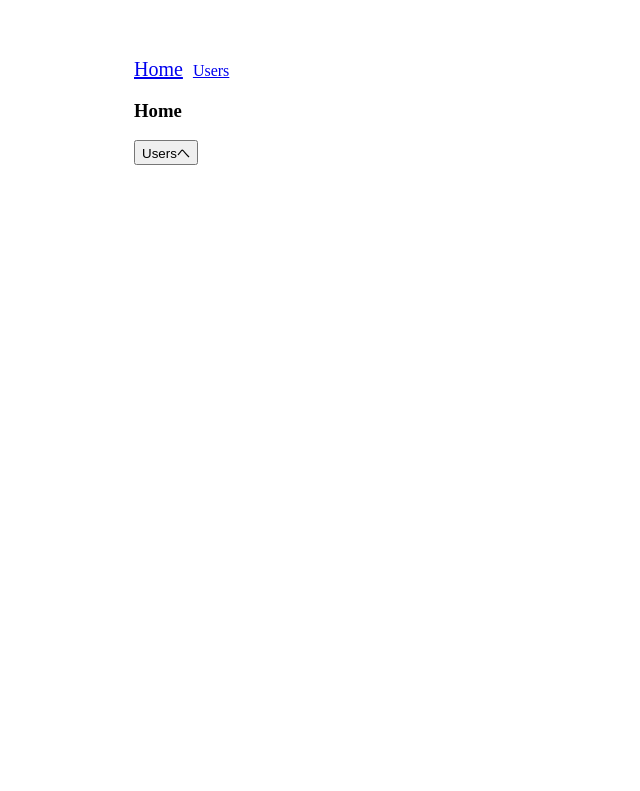
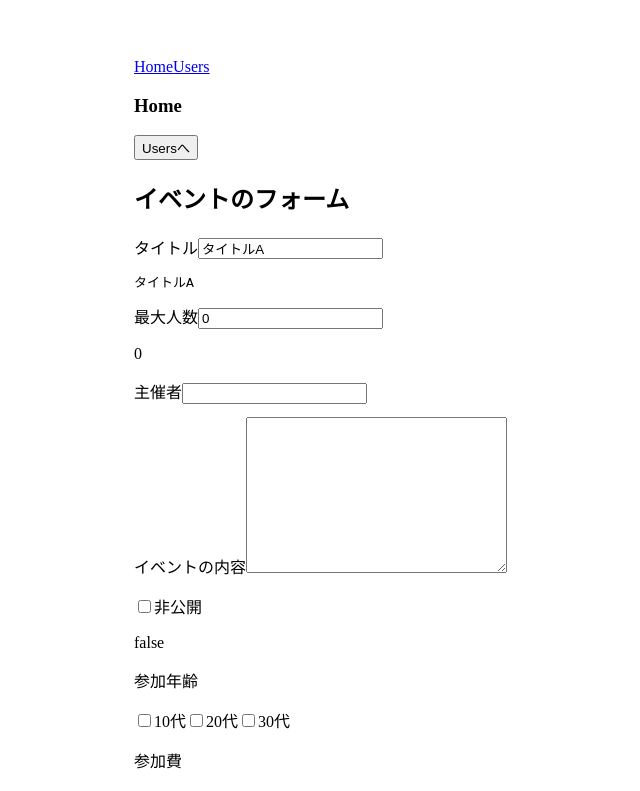
Before and after one commit to Daichi-Fukuta/vue-practice, a Vue app: page / in a window 1280 px wide. Shown: the top 791 px of the page, without its empty margins (156-796 px from the left). Built offline with nearby package versions, Linux system fonts and the light colour scheme.

Commit message:
フォームを作った！

```diff
--- a/src/App.vue
+++ b/src/App.vue
@@ -15,14 +15,78 @@
         >Users</router-link>
     </nav>
     <router-view></router-view>
+    <h2>イベントのフォーム</h2>
+    <EventTitle v-model="eventData.title"></EventTitle>
+    <label for="maxNumber">最大人数</label>
+    <input
+      id="maxNumber"
+      type="number"
+      v-model.number="eventData.maxNumber"
+    >
+    <p>{{ eventData.maxNumber }}</p>
+    <label for="host">主催者</label>
+    <input
+      id="host"
+      type="text"
+      v-model.trim="eventData.host"
+    >
+    <pre>{{ eventData.host }}</pre>
+    <label for="detail">イベントの内容</label>
+    <textarea
+      id="detail"
+      cols="30"
+      rows="10"
+      v-model="eventData.detail"
+      ></textarea>
+      <p>{{ eventData.detail }}</p>
+      <input
+        type="checkbox"
+        id="isPrivate"
+        v-model="eventData.isPrivate"
+        >
+      <label for="isPrivate">非公開</label>
+      <p>{{ eventData.isPrivate }}</p>
+      <p>参加年齢</p>
+      <input type="checkbox" id="10" value="10代" v-model="eventData.target">
+      <label for="10">10代</label>
+      <input type="checkbox" id="20" value="20代" v-model="eventData.target">
+      <label for="20">20代</label>
+      <input type="checkbox" id="30" value="30代" v-model="eventData.target">
+      <label for="30">30代</label>
+      <p>参加費</p>
+      <input type="radio" id="free" value="無料" v-model="eventData.price">
+      <label for="free">無料</label>
+      <input type="radio" id="paid" value="有料" v-model="eventData.price">
+      <label for="paid">有料</label>
+      <p>開催場所</p>
+      <select v-model="eventData.location" multiple>
+        <option v-for="location in locations" v-bind:key="location">{{ location }}</option>
+      </select>
+      <p>{{ eventData.location }}</p>
   </div>
 </template>
 
-<style scoped>
-    .link {
-        margin-right: 10px;
+<script>
+import EventTitle from './components/EventTitle.vue';
+
+export default {
+  components: {
+    EventTitle: EventTitle,
+  },
+  data: function () {
+    return {
+      locations: ['東京', '大阪', '名古屋'],
+      eventData: {
+        title: 'タイトルA',
+        maxNumber: 0,
+        host: '',
+        detail: '',
+        isPrivate: false,
+        target: [],
+        price: '無料',
+        location: '東京'
       }
-    .active--link {
-        font-size: 20px;
     }
-</style>
+  }
+}
+</script>
--- /dev/null
+++ b/src/components/EventTitle.vue
@@ -0,0 +1,18 @@
+<template>
+  <div>
+    <label for="title">タイトル</label>
+    <input
+      id="title"
+      type="text"
+      v-bind:value=value
+      v-on:input="$emit('input', $event.target.value)"
+    >
+    <pre>{{ value }}</pre>
+  </div>
+</template>
+
+<script>
+export default {
+  props: ['value'],
+}
+</script>
```
Lines whose indentation alone changed are shown as unchanged.
